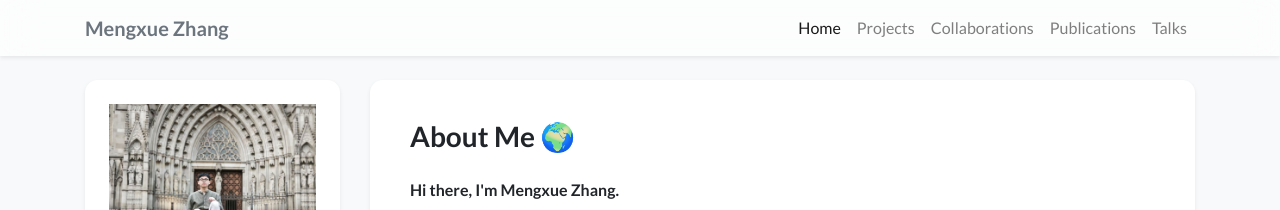
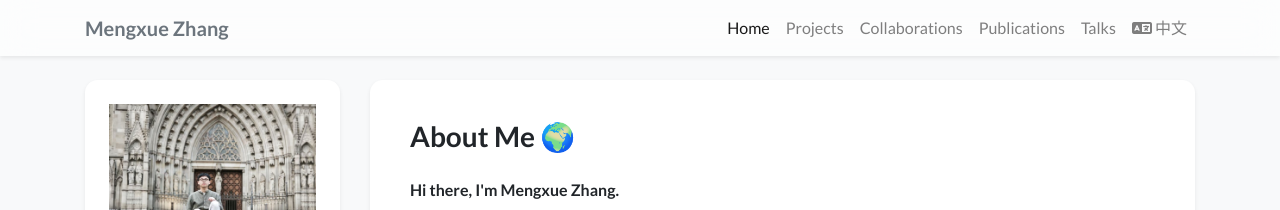
Before and after one commit to mengxue-rs/mengxue-rs.github.io, a Jekyll site: the page built from index.html, in a window 1280 px wide. Shown: the top 210 px of the page. Built offline with Jekyll 4.4.1, drawn with Linux system fonts in a browser that asks for light colours; nearby versions of some CDN libraries; a style sheet for code colours, icons or effects is not loaded.

Commit message:
Update navbar.html

```diff
--- a/_includes/navbar.html
+++ b/_includes/navbar.html
@@ -1,17 +1,26 @@
 <nav class="navbar navbar-expand-sm navbar-light fixed-top mb-5 shadow-sm">
     <div class="{% if page.container_class %}{{ page.container_class }}{% else %}container-lg{% endif %}">
-        <a class="navbar-brand text-muted", style="color: #b0b0b0;"><strong>{{site.data.profile.navbar_name}}</strong></a>
+        <a class="navbar-brand text-muted" style="color: #b0b0b0;"><strong>{{site.data.profile.navbar_name}}</strong></a>
         <button class="navbar-toggler" style="font-size: 1em; padding: 0.5em;" type="button" data-toggle="collapse" data-target="#navbarResponsive" aria-controls="navbarResponsive" aria-expanded="false" aria-label="Toggle navigation">
-            <i class="fas fa-map"></i> Menu
+            <i class="fas fa-map"></i> <span class="en">Menu</span><span class="zh">菜单</span>
         </button>
 
         <div class="collapse navbar-collapse" id="navbarResponsive">
             <ul class="navbar-nav ml-auto">
                 {% for item in site.data.navigation.pages %}
                 <li class="nav-item {% if item.name == page.navbar_title or include.active_page == item.name %}active{% endif %}">
-                    <a class="nav-link" href="{{ item.url | relative_url }}">{{ item.name }}</a>
+                    <a class="nav-link" href="{{ item.url | relative_url }}">
+                        <span class="en">{{ item.name }}</span><span class="zh">{{ item.name_zh | default: item.name }}</span>
+                    </a>
                 </li>
                 {% endfor %}
+
+                <!-- Language switch -->
+                <li class="nav-item">
+                    <a class="nav-link" href="#" id="lang-toggle" title="Switch language">
+                        <i class="fas fa-language"></i> <span id="lang-label">中文</span>
+                    </a>
+                </li>
             </ul>
         </div>
     </div>
```
